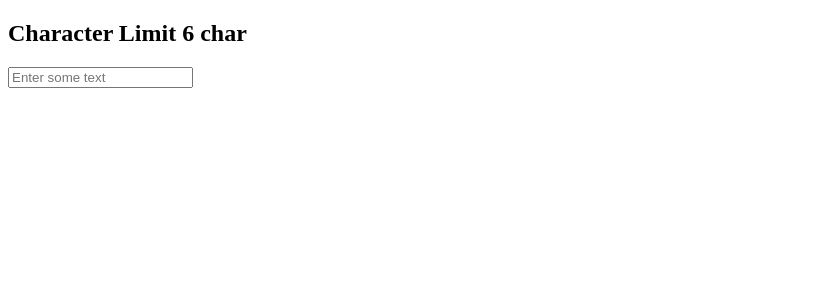
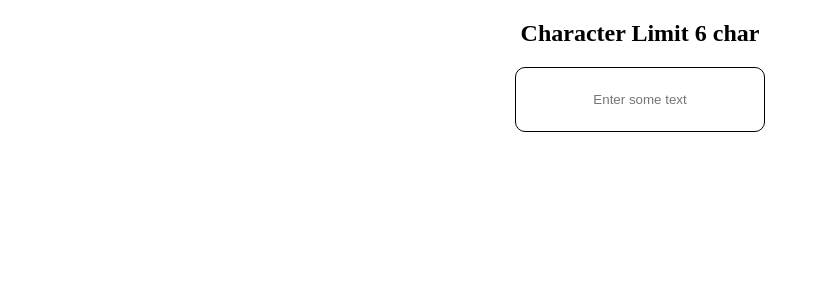
Before and after one commit to zeroput/react-demo, a React (Vite) app: page / in a window 1280 px wide. Shown: the top 300 px of the page, without its empty margins (0-820 px from the left). Built offline with nearby package versions, Linux system fonts and the light colour scheme.

Commit message:
refactor the input component, by passing the prop charLimit; add the css for the input label

```diff
--- a/src/component/InputNew/InputNew.css
+++ b/src/component/InputNew/InputNew.css
@@ -0,0 +1,17 @@
+input{
+    width: 200px;
+    margin: 0 auto;
+    border: 1px solid ;
+    border-color: black;
+    border-radius: 10px;
+    padding: 24px;
+    display: flex;
+    flex-direction: column;
+    align-items: center;
+    gap: 16px;
+    text-align: center;
+}
+
+h1 {
+    text-align: center;
+}
--- a/src/component/InputNew/InputNew.tsx
+++ b/src/component/InputNew/InputNew.tsx
@@ -1,17 +1,24 @@
 import './InputNew.css'
 
-function InputNew() {
-    // need to use event.target.value to get the value of the input label
-    const myHandle = (event: any) => {
-        if (event.target.value.length > 5) {
-            alert('Your input has exceeded the limit')
+const myHandleOuter = (event: any, charLimit) => {
+    if (event.target.value.length > charLimit) {
+        alert(`Your input has exceeded the limit: ${charLimit}`)
+    }
+}
+
+function InputNew({ charLimit }) {
+    // inner handler in parent scope
+    const innerHandler = (event) => {
+        // need to use event.target.value to get the value of the input label
+        if (event.target.value.length > charLimit) {
+            alert(`Your input has exceeded the limit: ${charLimit}`)
         }
     }
     return (
         <>
             <section>
                 <h1>Character Limit 6 char</h1>
-                <input onChange={myHandle} placeholder="Enter some text" />
+                <input onChange={innerHandler} placeholder="Enter some text" />
             </section>
         </>
     )
@@ -19,6 +26,6 @@ function InputNew() {
 // why do I need to return the App() every time ? is this necessary?
 export default function App() {
     return (
-        <InputNew />
+        <InputNew charLimit={11} />
     )
 }
```
